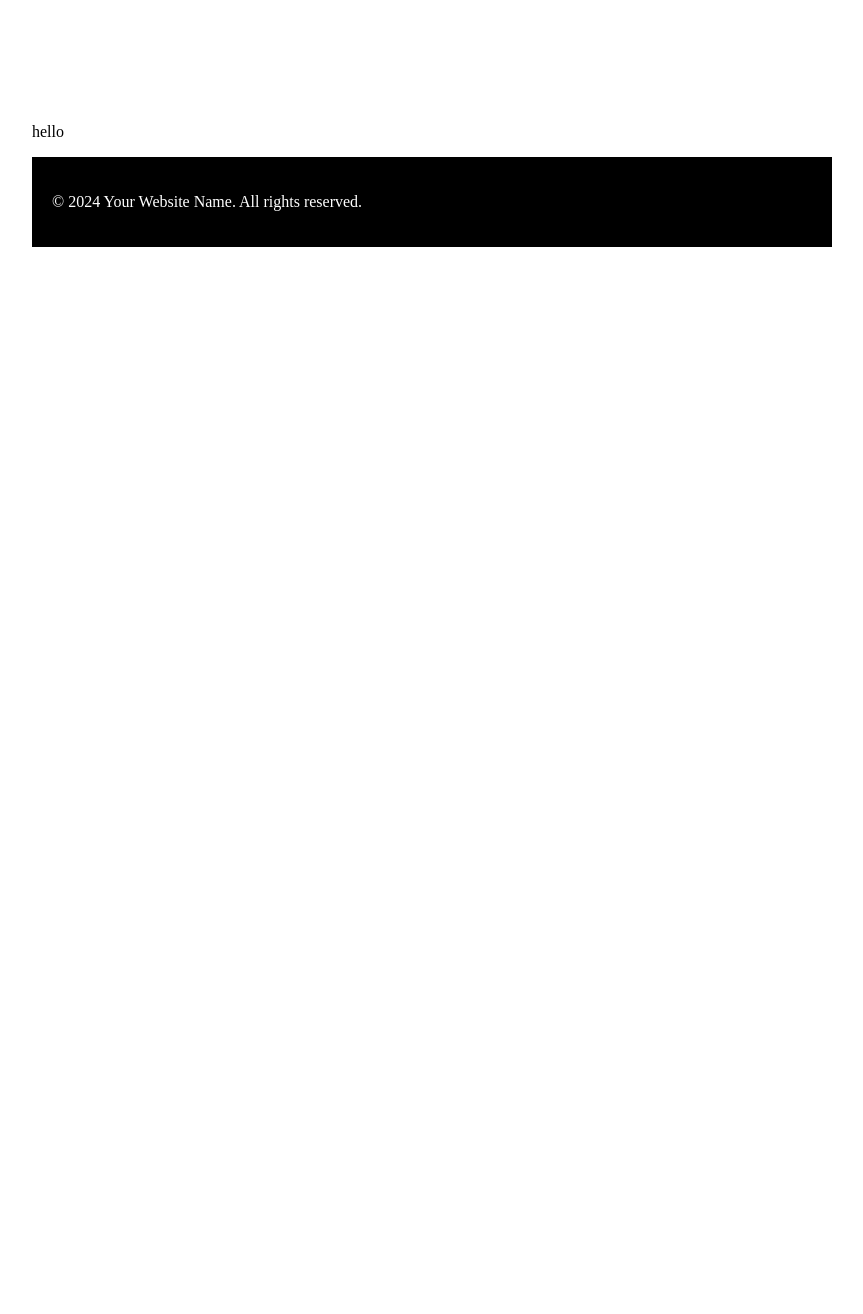
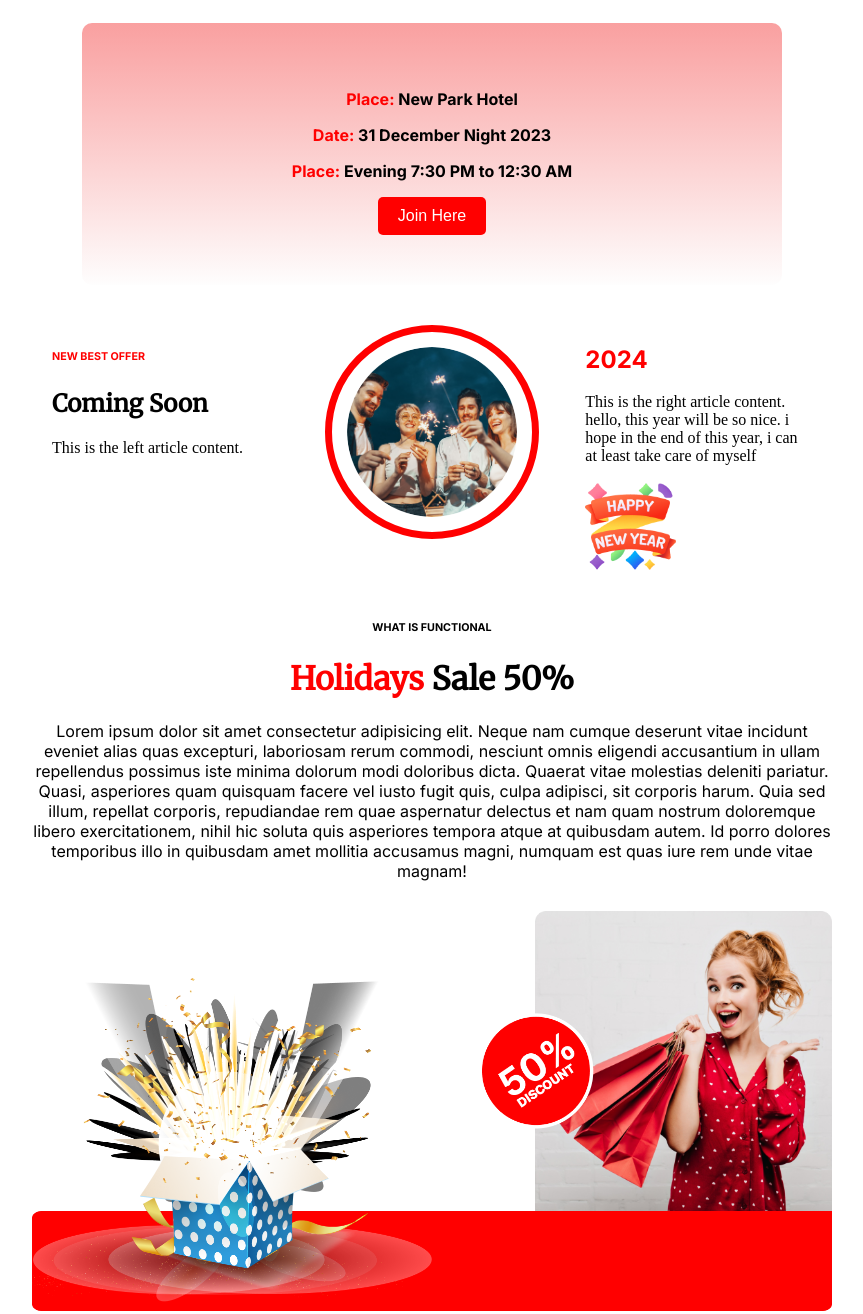
Before and after one commit to ahatasham5/Happy-New-Year-, a plain HTML site: page index.html in a window 1280 px wide. Shown: the part 1060-2374 px from the top of the page, without its empty margins (208-1071 px from the left). Before the commit the page ends 1307 px from the top, so only its background shows below. Drawn offline with Linux system fonts and the light colour scheme.

Commit message:
half done project

```diff
--- a/index.html
+++ b/index.html
@@ -20,6 +20,47 @@
                 <img src="New Year Photo.png" alt="new year image">
             </div>
         </section>
+        <div class="gradient-box">
+            <div class="content">
+                <p><span class="gradientText">Place: </span>New Park Hotel</p>
+                <p><span class="gradientText">Date: </span>31 December Night 2023</p>
+                <p><span class="gradientText">Place: </span>Evening 7:30 PM to 12:30 AM</p>
+                <button>Join Here</button>
+            </div>
+        </div>
+
+        <div class="container">
+            <div class="left-column">
+                <article>
+                    <h6>NEW BEST OFFER</h6>
+                    <h2>Coming Soon</h2>
+                    <p>This is the left article content. </p>
+                </article>
+            </div>
+            <div class="middle-column">
+                <img src="Ellipse 1.png" alt="Description of Image">
+            </div>
+            <div class="right-column">
+                <article>
+                    <h2>2024</h2>
+                    <p>This is the right article content. hello, this year will be so nice. i hope in the end of this year, i can at least take care of myself</p>
+                    <img src="Group 96.png" alt="Happy new year">
+                </article>
+            </div>
+        </div>
+        <div class="TextContainer">
+            <h6>
+                WHAT IS FUNCTIONAL
+            </h6>
+            <h1><span>Holidays </span>Sale 50%</h1>
+            <p>Lorem ipsum dolor sit amet consectetur adipisicing elit. Neque nam cumque deserunt vitae incidunt eveniet alias quas excepturi, laboriosam rerum commodi, nesciunt omnis eligendi accusantium in ullam repellendus possimus iste minima dolorum modi doloribus dicta. Quaerat vitae molestias deleniti pariatur. Quasi, asperiores quam quisquam facere vel iusto fugit quis, culpa adipisci, sit corporis harum. Quia sed illum, repellat corporis, repudiandae rem quae aspernatur delectus et nam quam nostrum doloremque libero exercitationem, nihil hic soluta quis asperiores tempora atque at quibusdam autem. Id porro dolores temporibus illo in quibusdam amet mollitia accusamus magni, numquam est quas iure rem unde vitae magnam!</p>
+        </div>
+        <div class="image-container">
+            <img src="Rectangle 1.png" alt="ekti lal mohila" class="full-width">
+            <img src="Rectangle 2.png" alt="red border" class="horizontal-bottom">
+            <img src="Group 75.png" alt="Image 4" class="lower-left">
+            <img src="Group 44.png" alt="50%" class="lower-right">
+        </div>
     </main>
     <p>
         hello
--- a/styles.css
+++ b/styles.css
@@ -1,6 +1,6 @@
 /* Add your CSS styles here */
 @import url('https://fonts.googleapis.com/css2?family=Inter:wght@400;700&display=swap');
-
+@import url('https://fonts.googleapis.com/css2?family=Merriweather&display=swap');
 
 body {
     max-width: 800px;
@@ -13,6 +13,7 @@ header {
     background-size: contain;
     background-position: center;
     background-repeat: no-repeat;
+    background-color: #FF0000;
     color: #ffffff;
     padding: 100px;
     text-align: center;
@@ -21,8 +22,8 @@ header {
 }
 .firstBody{
     font-family: 'Inter', sans-serif;
-    font-size: 16px; /* Font size is 16 pixels */
-    font-weight: bold; /* Font weight is bold */
+    font-size: 16px;
+    font-weight: bold;
     color:#FF0000;
     margin-bottom: 80px;
 }
@@ -43,9 +44,132 @@ header {
 
 .singleImage img {
     max-width: 100%;
-    margin-bottom: 400px;
+    margin-bottom: 300px;
 }
 
+.gradient-box {
+    width: 600px;
+    padding: 50px;
+    margin: 0 auto;
+    background: linear-gradient(to bottom, rgba(248, 136, 136, 0.8), rgba(250, 247, 247, 0.2));
+    border-radius: 10px;
+    margin-bottom: 20px;
+}
+
+.content {
+    font-family: Inter;
+    text-align: center;
+    color: #000000;
+    font-weight: bold;
+}
+
+.content button {
+    background-color: #ff0000;
+    color: #fff;
+    border: none;
+    padding: 10px 20px;
+    font-size: 16px;
+    cursor: pointer;
+    border-radius: 5px;
+}
+
+.gradientText {
+    color: #FF0000;
+}
+
+.container {
+    display: flex;
+}
+
+.left-column, .middle-column, .right-column {
+    flex: 1;
+    padding: 20px;
+}
+
+.left-column {
+    text-align: left;
+}
+
+.left-column h6 {
+    color:#ff0000;
+    font-family: Inter;
+}
+
+.left-column h2 {
+    font-family: 'Merriweather', serif;
+    font-weight: bolder;
+}
+.middle-column {
+    text-align: center;
+}
+
+.middle-column img {
+    max-width: 75%;
+    height: auto;
+    padding: 15px;
+    border: 7px solid #ff0000;
+    border-radius: 50%;
+}
+
+.right-column {
+    text-align: left;
+}
+
+.right-column h2 {
+    color: #FF0000;
+    font-family: inter;
+}
+
+.right-column img {
+    width: 40%;
+    height: auto;
+}
+
+.TextContainer {
+    font-family: inter;
+    margin-bottom: 30px;
+}
+.TextContainer h1 {
+    font-family: merriweather;
+    font-weight: bolder;
+}
+.TextContainer span {
+    color: #FF0000;
+}
+
+.image-container {
+    position: relative;
+    height: 400px;
+}
+
+.full-width {
+    height: 300px;
+    width: auto;
+    position: absolute;
+    right: 0;
+}
+
+.horizontal-bottom {
+    position: absolute;
+    bottom: 0;
+    transform: translateX(-50%);
+    height: 100px;
+    width: 100%;
+}
+
+.lower-left {
+    position: absolute;
+    bottom: 0;
+    left: 0;
+    width: 50%;
+}
+
+.lower-right {
+    position: absolute;
+    bottom: 40%;
+    right: 27%;
+    width: 20%;
+}
 
 main {
     text-align: center;
@@ -55,4 +179,5 @@ footer {
     background-color: black;
     color: white;
     padding: 20px;
+
   }
```
Also changed, not shown: Ellipse 1.png (added), Group 44.png (added), Group 75.png (added), Group 96.png (added), Rectangle 1.png (added), Rectangle 2.png (added).
